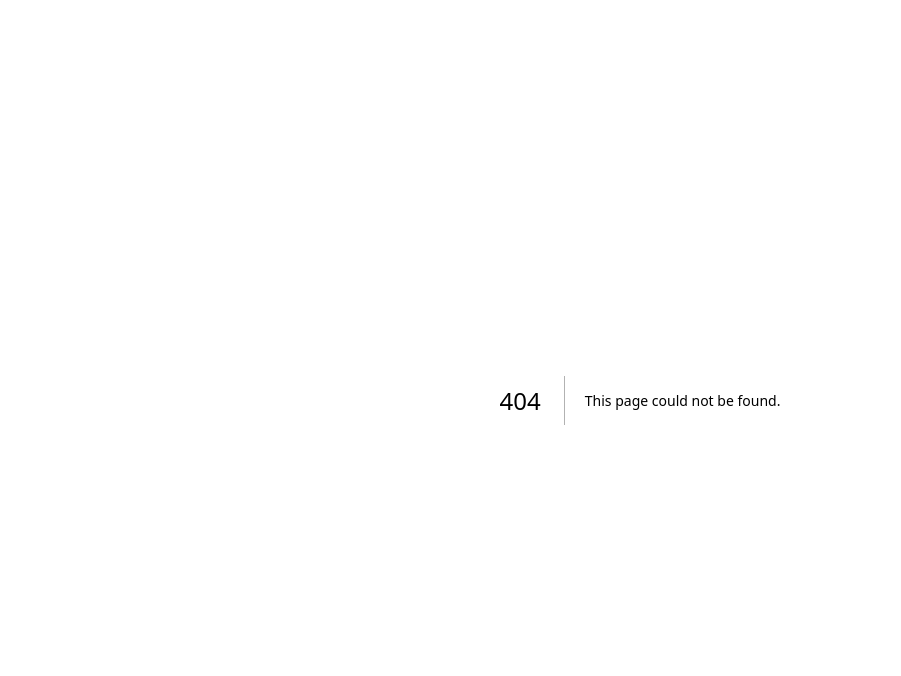
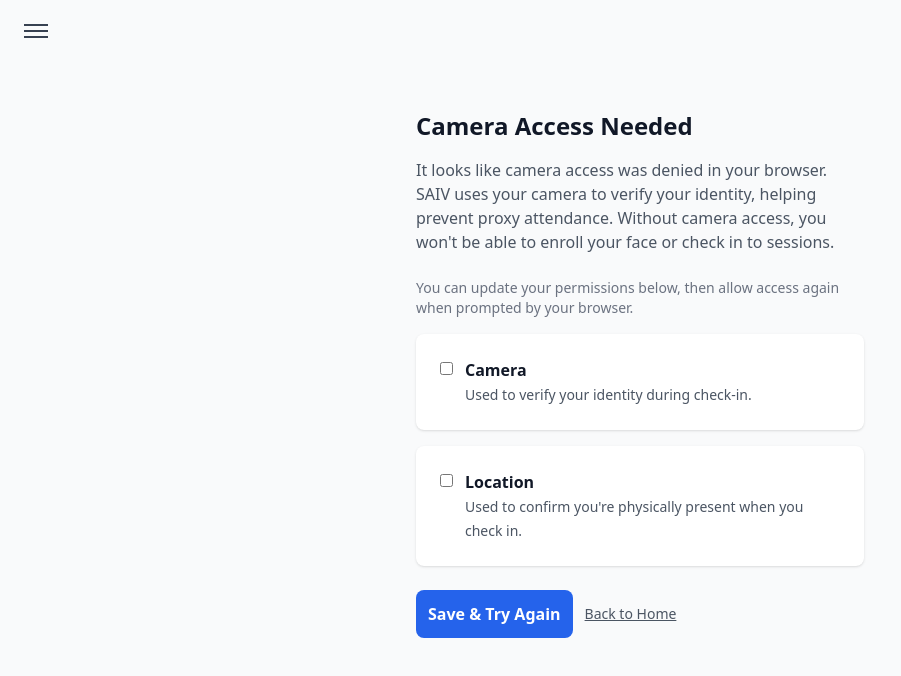
Before and after one commit to KavyaV2969/Sc3099_Capstone_Project, a Next.js app in the folder module1-frontend/: page /permission-denied in a window 1280 px wide. Before the commit this address had no page. Shown: the top 676 px of the page, without its empty margins (0-901 px from the left). Built offline with nearby package versions, Linux system fonts and the light colour scheme; no server answers.

Commit message:
add permission-denied page and redesign privacy page

```diff
--- /dev/null
+++ b/module1-frontend/app/components/ServiceWorkerRegistration.tsx
@@ -0,0 +1,19 @@
+"use client";
+
+import { useEffect } from "react";
+
+export default function ServiceWorkerRegistration() {
+  useEffect(() => {
+    if ("serviceWorker" in navigator) {
+      navigator.serviceWorker.register("/sw.js")
+        .then(() => {
+          console.log("Service Worker registered");
+        })
+        .catch((error) => {
+          console.error("Service Worker registration failed:", error);
+        });
+    }
+  }, []);
+
+  return null;
+}
--- a/module1-frontend/app/globals.css
+++ b/module1-frontend/app/globals.css
@@ -43,3 +43,23 @@
 .field-label {
   @apply block text-sm text-gray-600 mb-1;
 }
+
+/* Toggle switch: visually a checkbox, styled as an iOS-style switch */
+.switch {
+  @apply relative inline-block w-11 h-6 shrink-0;
+}
+.switch input {
+  @apply absolute opacity-0 w-0 h-0;
+}
+.switch-track {
+  @apply absolute inset-0 bg-gray-300 rounded-full transition-colors cursor-pointer;
+}
+.switch input:checked + .switch-track {
+  @apply bg-blue-600;
+}
+.switch-thumb {
+  @apply absolute h-4 w-4 left-1 top-1 bg-white rounded-full transition-transform;
+}
+.switch input:checked ~ .switch-thumb {
+  @apply translate-x-5;
+}
--- a/module1-frontend/app/layout.tsx
+++ b/module1-frontend/app/layout.tsx
@@ -1,5 +1,7 @@
 import type { Metadata } from 'next'
 import './globals.css';
+
+import ServiceWorkerRegistration from './components/ServiceWorkerRegistration';
 
 export const metadata: Metadata = {
   title: 'SAIV - Secure Attendance System',
@@ -14,7 +16,10 @@
 }) {
   return (
     <html lang="en">
-      <body>{children}</body>
+      <body>
+        <ServiceWorkerRegistration />
+        {children}
+      </body>
     </html>
   )
 }
--- /dev/null
+++ b/module1-frontend/app/permission-denied/page.tsx
@@ -0,0 +1,131 @@
+"use client";
+
+import { useEffect, useState, Suspense } from "react";
+import { useRouter, useSearchParams } from "next/navigation";
+import { api } from "@/lib/api";
+import { AppShell } from "@/components/ui/layout/AppShell";
+
+function PermissionDeniedContent() {
+  const router = useRouter();
+  const searchParams = useSearchParams();
+  const type = searchParams.get("type");
+  const returnTo = searchParams.get("return") || "/";
+
+  const [cameraConsent, setCameraConsent] = useState(false);
+  const [locationConsent, setLocationConsent] = useState(false);
+  const [loading, setLoading] = useState(true);
+  const [isSubmitting, setIsSubmitting] = useState(false);
+  const [error, setError] = useState("");
+
+  useEffect(() => {
+    async function loadCurrentConsent() {
+      try {
+        const { data } = await api.get("/users/me");
+        setCameraConsent(data.camera_consent);
+        setLocationConsent(data.geolocation_consent);
+      } catch (err) {
+        // if this fails, just leave checkboxes at default false
+      } finally {
+        setLoading(false);
+      }
+    }
+    loadCurrentConsent();
+  }, []);
+
+  async function handleSave() {
+    setIsSubmitting(true);
+    setError("");
+    try {
+      await api.put("/users/me", {
+        camera_consent: cameraConsent,
+        geolocation_consent: locationConsent,
+      });
+      router.push(returnTo);
+    } catch (err: any) {
+      setError(err?.response?.data?.detail ?? "Failed to save consent.");
+    } finally {
+      setIsSubmitting(false);
+    }
+  }
+
+  const title = type === "location" ? "Location Access Needed" : "Camera Access Needed";
+  const explanation =
+    type === "location"
+      ? "SAIV checks your location against the classroom to confirm you're physically present when you check in. Without location access, you won't be able to check in to sessions."
+      : "SAIV uses your camera to verify your identity, helping prevent proxy attendance. Without camera access, you won't be able to enroll your face or check in to sessions.";
+
+  return (
+    <AppShell>
+      <div className="flex justify-center pt-12">
+        <div className="max-w-md w-full">
+          <h1 className="text-2xl font-bold mb-4">{title}</h1>
+          <p className="text-gray-600 mb-6">
+            It looks like {type === "location" ? "location" : "camera"} access was
+            denied in your browser. {explanation}
+          </p>
+
+          <p className="text-sm text-gray-500 mb-4">
+            You can update your permissions below, then allow access again when
+            prompted by your browser.
+          </p>
+
+          {error && <div className="alert-error">{error}</div>}
+
+          {!loading && (
+            <>
+              <label className="flex items-start gap-3 mb-4 card-panel !max-w-none">
+                <input
+                  type="checkbox"
+                  checked={cameraConsent}
+                  onChange={(e) => setCameraConsent(e.target.checked)}
+                  className="mt-1"
+                />
+                <span>
+                  <span className="font-semibold block">Camera</span>
+                  <span className="text-sm text-gray-600">
+                    Used to verify your identity during check-in.
+                  </span>
+                </span>
+              </label>
+
+              <label className="flex items-start gap-3 mb-6 card-panel !max-w-none">
+                <input
+                  type="checkbox"
+                  checked={locationConsent}
+                  onChange={(e) => setLocationConsent(e.target.checked)}
+                  className="mt-1"
+                />
+                <span>
+                  <span className="font-semibold block">Location</span>
+                  <span className="text-sm text-gray-600">
+                    Used to confirm you&apos;re physically present when you check in.
+                  </span>
+                </span>
+              </label>
+
+              <div className="flex items-center gap-3">
+                <button className="btn-primary !w-auto" onClick={handleSave} disabled={isSubmitting}>
+                  {isSubmitting ? "Saving..." : "Save & Try Again"}
+                </button>
+                <button
+                  className="text-gray-600 underline text-sm whitespace-nowrap"
+                  onClick={() => router.push("/")}
+                >
+                  Back to Home
+                </button>
+              </div>
+            </>
+          )}
+        </div>
+      </div>
+    </AppShell>
+  );
+}
+
+export default function PermissionDeniedPage() {
+  return (
+    <Suspense fallback={null}>
+      <PermissionDeniedContent />
+    </Suspense>
+  );
+}
--- a/module1-frontend/app/privacy/page.tsx
+++ b/module1-frontend/app/privacy/page.tsx
@@ -1,13 +1,105 @@
+"use client";
+
+import { useEffect, useState } from "react";
+import { api } from "@/lib/api";
 import { AppShell } from "@/components/ui/layout/AppShell";
 
 export default function PrivacyPage() {
+  const [cameraConsent, setCameraConsent] = useState(false);
+  const [locationConsent, setLocationConsent] = useState(false);
+  const [loading, setLoading] = useState(true);
+  const [error, setError] = useState("");
+
+  useEffect(() => {
+    async function loadConsent() {
+      try {
+        const { data } = await api.get("/users/me");
+        setCameraConsent(data.camera_consent);
+        setLocationConsent(data.geolocation_consent);
+      } catch (err: any) {
+        setError(err?.response?.data?.detail ?? "Failed to load your settings.");
+      } finally {
+        setLoading(false);
+      }
+    }
+    loadConsent();
+  }, []);
+
+  async function handleCameraToggle(checked: boolean) {
+    setCameraConsent(checked);
+    setError("");
+    try {
+      await api.put("/users/me", { camera_consent: checked });
+    } catch (err: any) {
+      setError(err?.response?.data?.detail ?? "Failed to update camera setting.");
+      setCameraConsent(!checked);
+    }
+  }
+
+  async function handleLocationToggle(checked: boolean) {
+    setLocationConsent(checked);
+    setError("");
+    try {
+      await api.put("/users/me", { geolocation_consent: checked });
+    } catch (err: any) {
+      setError(err?.response?.data?.detail ?? "Failed to update location setting.");
+      setLocationConsent(!checked);
+    }
+  }
+
   return (
     <AppShell>
-      <h1 className="text-2xl font-bold mb-4">Privacy & Security</h1>
-      <p className="text-gray-600">
-        Manage your camera and location consent, and view data retention
-        settings here soon.
-      </p>
+      <div className="flex justify-center pt-12">
+        <div className="max-w-md w-full">
+          <h1 className="text-2xl font-bold mb-6">Privacy & Security</h1>
+
+          {error && <div className="alert-error">{error}</div>}
+
+          {loading ? (
+            <p className="text-gray-500">Loading...</p>
+          ) : (
+            <>
+              <div className="card-panel !max-w-none mb-4">
+                <div className="flex items-center justify-between mb-2">
+                  <span className="font-semibold">Camera</span>
+                  <label className="switch">
+                    <input
+                      type="checkbox"
+                      checked={cameraConsent}
+                      onChange={(e) => handleCameraToggle(e.target.checked)}
+                    />
+                    <span className="switch-track"></span>
+                    <span className="switch-thumb"></span>
+                  </label>
+                </div>
+                <p className="text-sm text-gray-600">
+                  Used to verify your identity during check-in. No photos or
+                  video are stored.
+                </p>
+              </div>
+
+              <div className="card-panel !max-w-none mb-6">
+                <div className="flex items-center justify-between mb-2">
+                  <span className="font-semibold">Location</span>
+                  <label className="switch">
+                    <input
+                      type="checkbox"
+                      checked={locationConsent}
+                      onChange={(e) => handleLocationToggle(e.target.checked)}
+                    />
+                    <span className="switch-track"></span>
+                    <span className="switch-thumb"></span>
+                  </label>
+                </div>
+                <p className="text-sm text-gray-600">
+                  Used to confirm you&apos;re physically present when you
+                  check in.
+                </p>
+              </div>
+            </>
+          )}
+        </div>
+      </div>
     </AppShell>
   );
 }
```
Also changed, not shown: module1-frontend/app/enroll-face/page.tsx (+41 -4 lines).
